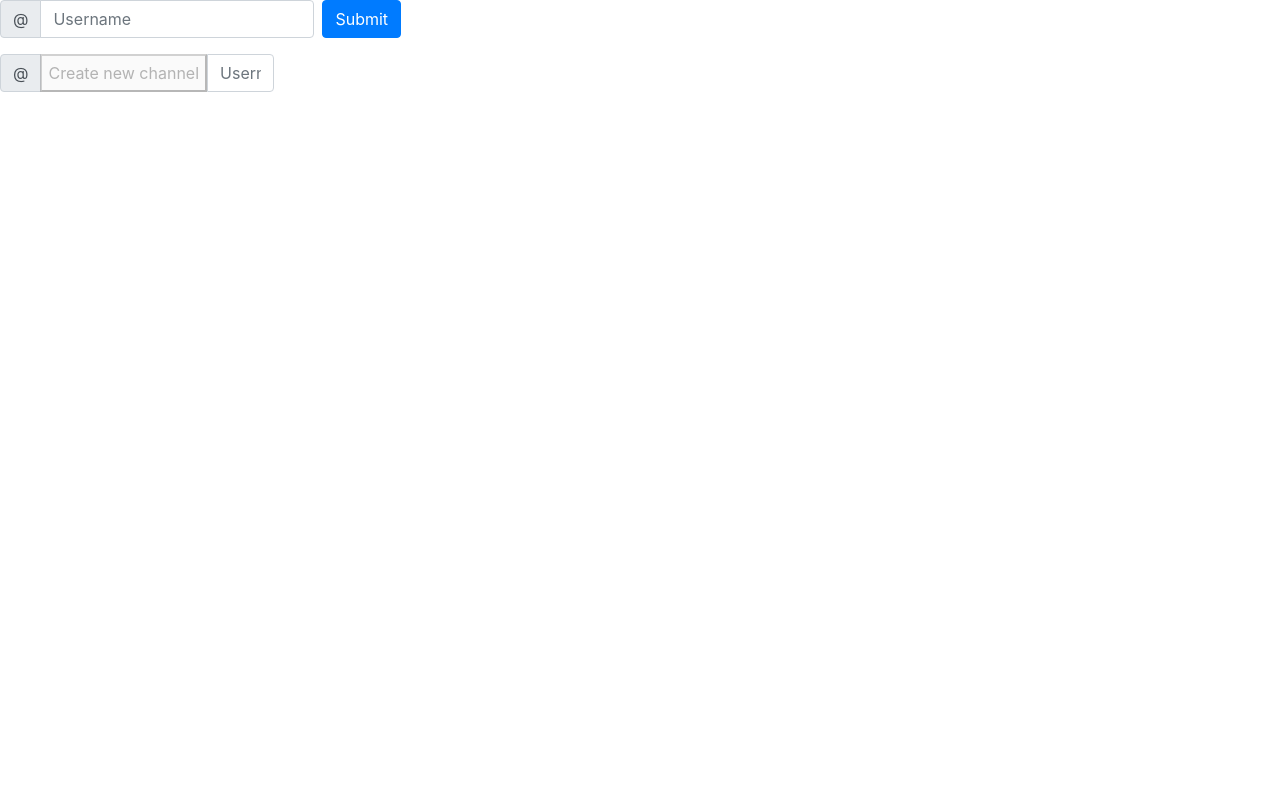
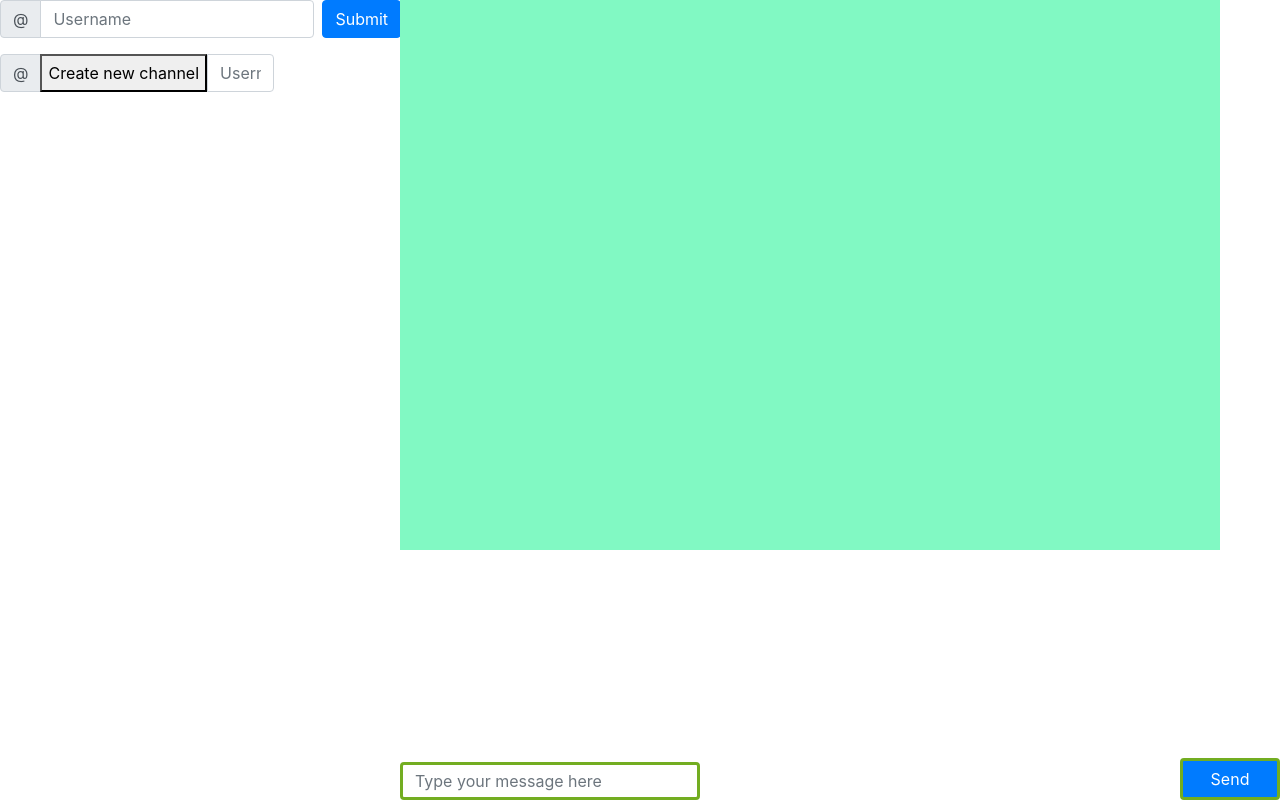
Before and after one commit to zahrasalarian/Online-messaging-service, a Flask app: page / in a window 1280 px wide. Run offline with Flask 2, Linux system fonts and the light colour scheme; some libraries are stand-ins or nearby versions.

Commit message:
working on socket.io

```diff
--- a/application.py
+++ b/application.py
@@ -24,3 +24,16 @@
         return jsonify({"success":True ,"channel":channel_name})
     else:
         return jsonify({"success":False})
+@socketio.on("send message")
+def message(data):
+    message = data["message"]
+    user = data["user"]
+    channel_name = data["channel_name"]
+    new_message = []
+    new_message.append(user)
+    new_message.append(message)
+    channels[channel_name].append(new_message)
+    emit("announce message",{"message":new_message, "channel_name":channel_name},broadcast=True)
+
+if __name__ == '__main__':
+    socketio.run(app)
--- a/requirements.txt
+++ b/requirements.txt
@@ -1,2 +1,6 @@
 Flask
 Flask-SocketIO
+eventlet
+node
+npm
+npm install socket.io
--- a/templates/index.html
+++ b/templates/index.html
@@ -70,11 +70,46 @@
     </div>
     <ul id="channels_list">
     </ul>
+    <style media="screen">
+      #messages{
+        background-color: rgb(129,249,195);
+        width: 820px;
+        height: 550px;
+        left: 400px;
+        top: 0px;
+        position: absolute;
+      }
+      #send-message{
+        position: fixed;
+        bottom: 0;
+        right: 0;
+        width: 100px;
+        border: 3px solid #73AD21;
+      }
+      #message{
+        position: fixed;
+        bottom: 0;
+        right: 80;
+        width: 300px;
+        border: 3px solid #73AD21;
+      }
+    </style>
+  </div>
+  <div id="messages">
+    <input type="text" id="message" class="form-control" placeholder="Type your message here">
+    <button type="submit" id="send-message" class="btn btn-primary">Send</button>
+    <ul id="messages_list">
+    </ul>
+
   </div>
   <!-- script of channels -->
-  <script type="text/javascript">
+  <script type="text/javascript" src="/socket.io/socket.io.js">
+      //checks the last channel we were in
+      if(!localStorage.getItem('curr_channel'))
+          localStorage.setItem('curr_channel','');
       document.addEventListener('DOMContentLoaded', () =>{
-        // checks if we already have a stored channels or not
+
+        // checks if we already have a stored channel or not
         var pre_channels = {{data|safe}};
         for(const [key, value] of Object.entries(pre_channels)){
 
@@ -85,6 +120,7 @@
           button.name = key;
           button.innerHTML = key;
 
+          console.log("ok then")
           console.log(button.name);
 
           document.querySelector('#channels_list').append(button);
@@ -131,14 +167,35 @@
           button.onclick = function(){
             // console.log("eeee");
             if (button.name !="create_channel"){
-            document.querySelector("#yoho").innerHTML = pre_channels[button.name][0];
+            document.querySelector("#messages_list").innerHTML = ""
+            // document.querySelector("#yoho").innerHTML = pre_channels[button.name][0];
+            for (var i=0; i<pre_channels[button.name].length;i++){
+               const li = document.createElement("li");
+               li.className = "list-group-item"
+               li.innerHTML = pre_channels[button.name][i]
+               document.querySelector('#messages_list').append(li);
+
+               localStorage.setItem('curr_channel',button.name);
+            }
             console.log(button.name);
-          }
+            }
           };
         });
-
-
-
+        //
+        //sending messange
+        var socket = io.connect(location.protocol +'//'+document.domain+ ':' + location.port);
+        socket.on('connect', () => {
+            document.querySelector("#send-message").onclick = () =>{
+               const message = document.querySelector("#message").value()
+               socket.emit("sent message",{"message": message, "user": localStorage.getItem('username') ,"channel_name":localStorage.getItem('curr_channel') });
+            };
+        });
+        socket.on('announce message', data => {
+          const li = document.createElement('li')
+          li.className = "list-group-item"
+          li.innerHTML = data["message"][1]
+          document.querySelector('#messages_list').append(li);
+        });
       });
 
   </script>
```
Also changed, not shown: package.json (added, +22 -0 lines), package-lock.json (added).
